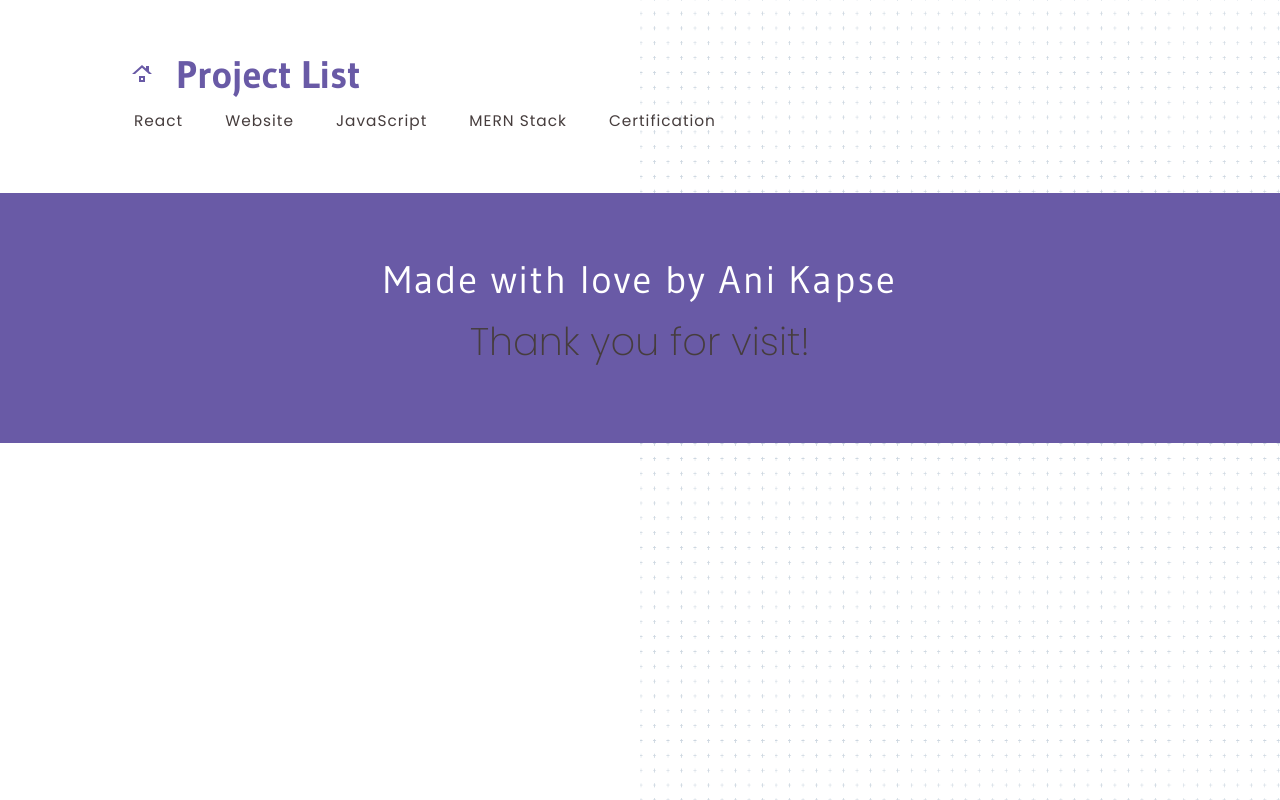
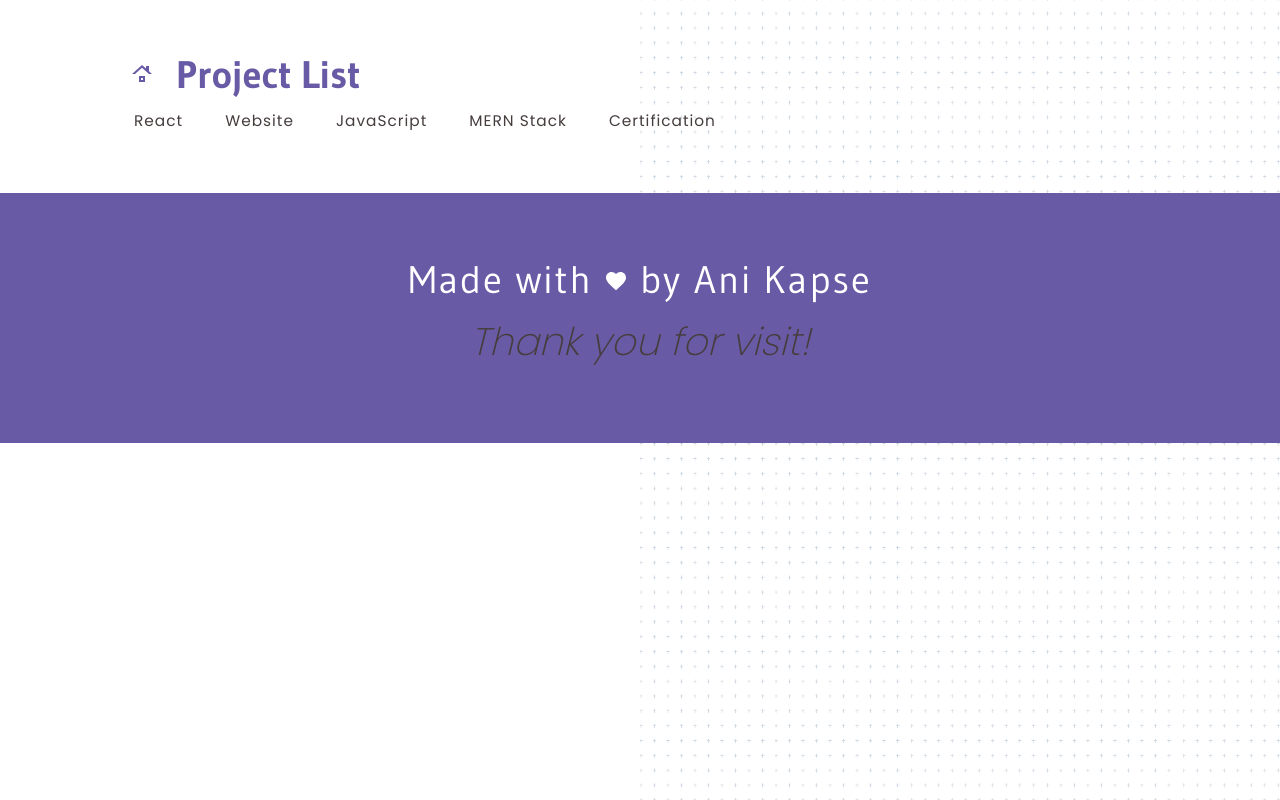
Before and after one commit to anilkapse1/kapsecode, a React (Vite) app: page /kapsecode/portfolio in a window 1280 px wide. Built offline with nearby package versions, Linux system fonts and the light colour scheme.

Commit message:
changes made in footer

```diff
--- a/src/components/Footer.jsx
+++ b/src/components/Footer.jsx
@@ -1,5 +1,6 @@
 import React from 'react'
 import styled from 'styled-components'
+import FavoriteIcon from '@mui/icons-material/Favorite';
 
 
 
@@ -23,8 +24,8 @@ const Footer = () => {
 
   return (
     <Footer>
-        <h1>Made with love by Ani Kapse</h1>
-        <p>Thank you for visit!</p>
+        <h1>Made with <FavoriteIcon/> by Ani Kapse</h1>
+        <p><i>Thank you for visit!</i></p>
 
     </Footer>
   )
```
